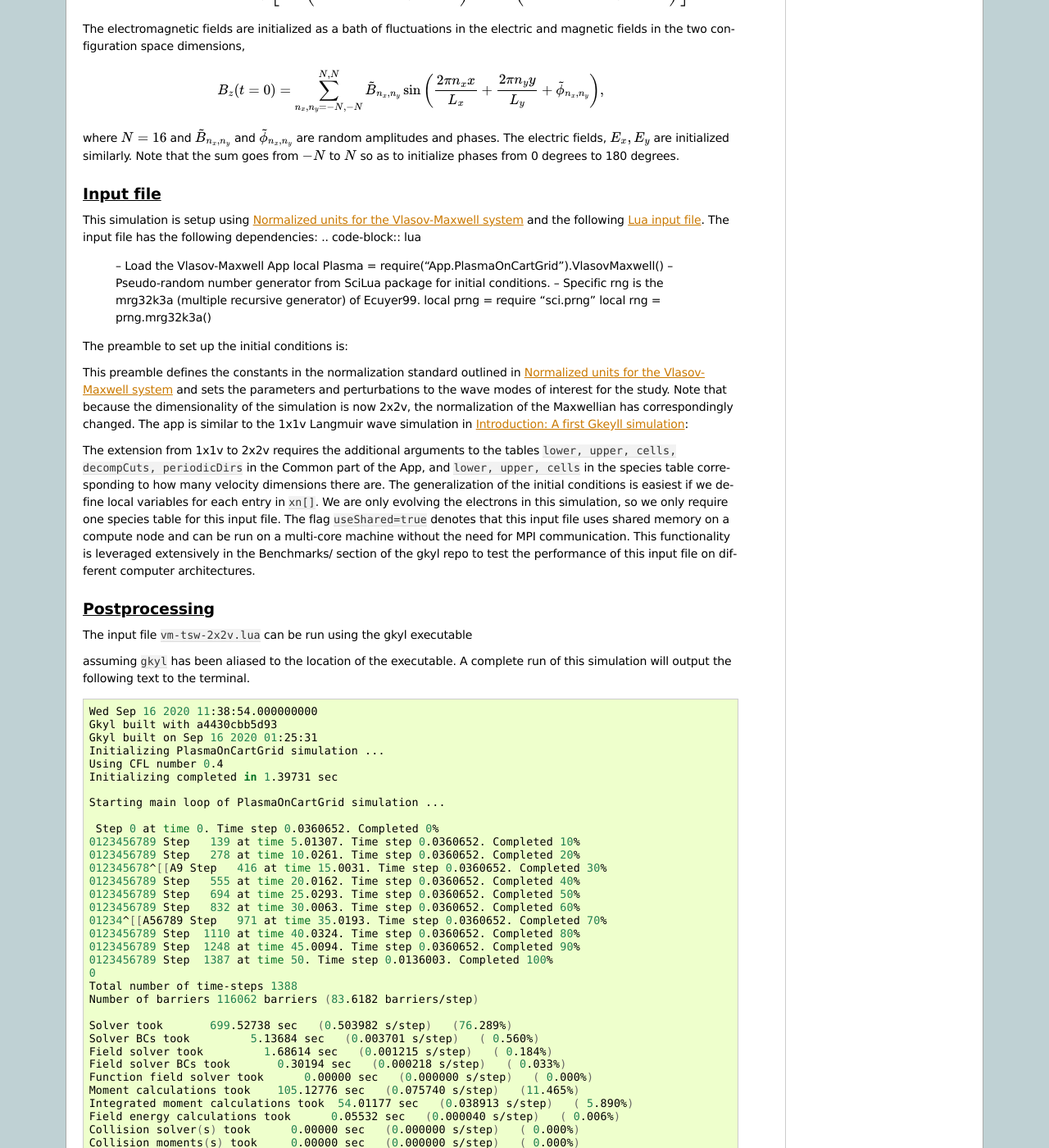
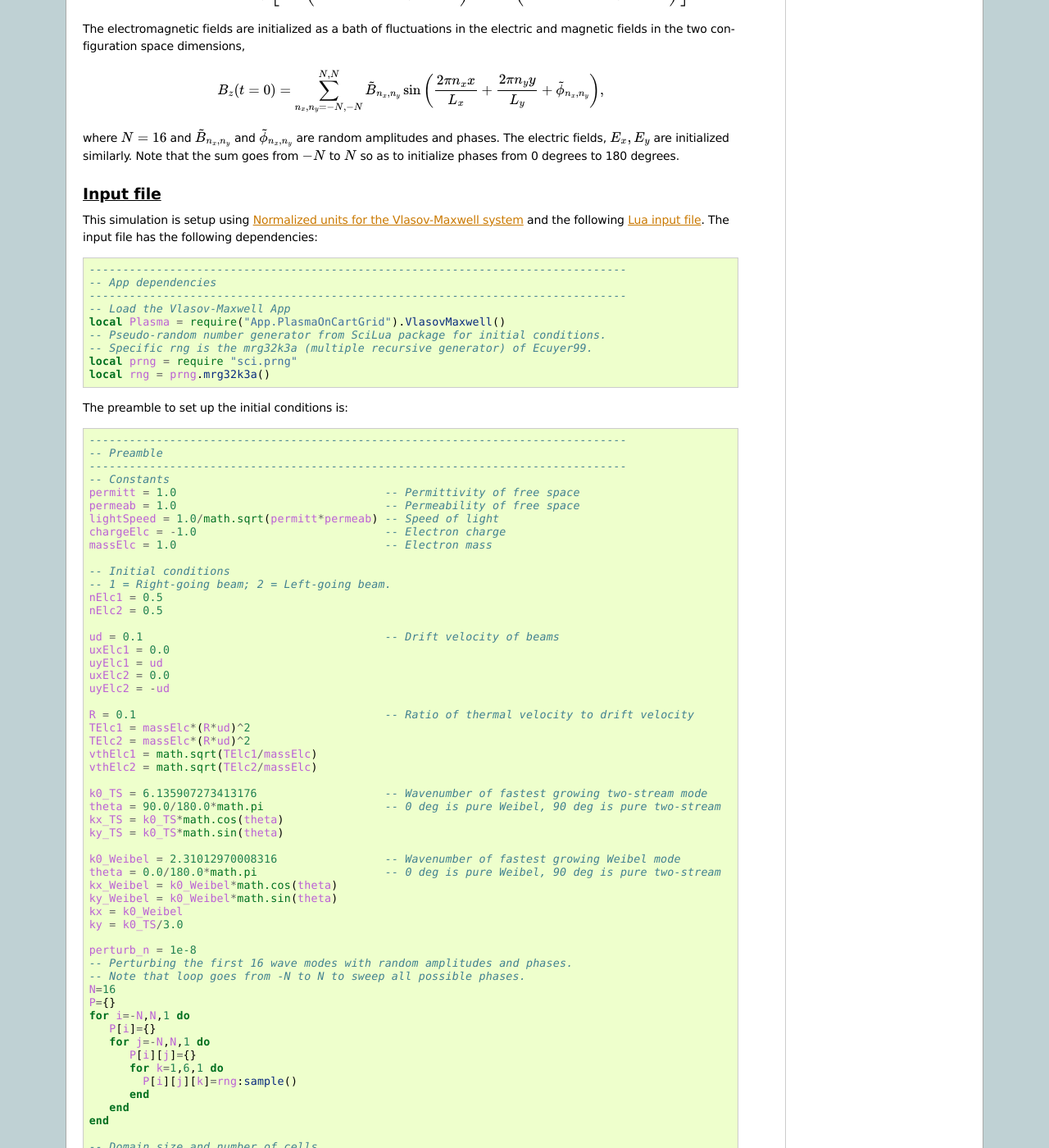
Before and after one commit to ammarhakim/gkyl-doc, a Sphinx documentation site: the page built from source/quickstart/vlasovExample1.rst, in a window 1280 px wide and 1400 px high, scrolled down 752 px. Shown: the whole window at 82% size. Built offline with Sphinx 7.4.7, drawn with Linux system fonts in a browser that asks for light colours; pages that are not in the unit, such as notebooks, are missing from menus; some of the changed text lies outside the part shown.

Commit message:
Still getting used to markdown syntax..

```diff
--- a/source/quickstart/vlasovExample1.rst
+++ b/source/quickstart/vlasovExample1.rst
@@ -45,7 +45,9 @@ Input file
 
 This simulation is setup using :ref:`vlasovNorm` and the following :doc:`Lua input file <inputFiles/vm-tsw-2x2v>`.
 The input file has the following dependencies:
+
 .. code-block:: lua
+
   --------------------------------------------------------------------------------
   -- App dependencies
   --------------------------------------------------------------------------------
@@ -59,6 +61,7 @@ The input file has the following dependencies:
 The preamble to set up the initial conditions is:
 
 .. code-block:: lua
+
   --------------------------------------------------------------------------------
   -- Preamble
   --------------------------------------------------------------------------------
@@ -132,6 +135,7 @@ Note that because the dimensionality of the simulation is now 2x2v, the normaliz
 The app is similar to the 1x1v Langmuir wave simulation in :ref:`qs_intro`:
 
 .. code-block:: lua
+
   plasmaApp = Plasma.App {
      --------------------------------------------------------------------------------
      -- Common
@@ -215,6 +219,7 @@ Postprocessing
 The input file :code:`vm-tsw-2x2v.lua` can be run using the gkyl executable
 
 .. code-block:: bash
+
   gkyl vm-tsw-2x2v.lua
 
 assuming :code:`gkyl` has been aliased to the location of the executable.
@@ -234,11 +239,11 @@ A complete run of this simulation will output the following text to the terminal
    Step 0 at time 0. Time step 0.0360652. Completed 0%
   0123456789 Step   139 at time 5.01307. Time step 0.0360652. Completed 10%
   0123456789 Step   278 at time 10.0261. Time step 0.0360652. Completed 20%
-  012345678^[[A9 Step   416 at time 15.0031. Time step 0.0360652. Completed 30%
+  0123456789 Step   416 at time 15.0031. Time step 0.0360652. Completed 30%
   0123456789 Step   555 at time 20.0162. Time step 0.0360652. Completed 40%
   0123456789 Step   694 at time 25.0293. Time step 0.0360652. Completed 50%
   0123456789 Step   832 at time 30.0063. Time step 0.0360652. Completed 60%
-  01234^[[A56789 Step   971 at time 35.0193. Time step 0.0360652. Completed 70%
+  0123456789 Step   971 at time 35.0193. Time step 0.0360652. Completed 70%
   0123456789 Step  1110 at time 40.0324. Time step 0.0360652. Completed 80%
   0123456789 Step  1248 at time 45.0094. Time step 0.0360652. Completed 90%
   0123456789 Step  1387 at time 50. Time step 0.0136003. Completed 100%
@@ -267,6 +272,7 @@ This example was run with a single core of a 10th gen Intel i9 (Comet Lake) proc
 Increasing the resolution to :math:`32^2 \times 32^2` and now running the simulation using all 10 cores of the Intel i9 using
 
 .. code-block:: bash
+
   ~/gkylsoft/openmpi/bin/mpirun -n 10 ~/gkylsoft/gkyl/bin/gkyl vm-tsw-2x2v.lua
 
 we obtain the following performance with :code:`useShared=true` and the installed MPI from the Gkeyll build
```
